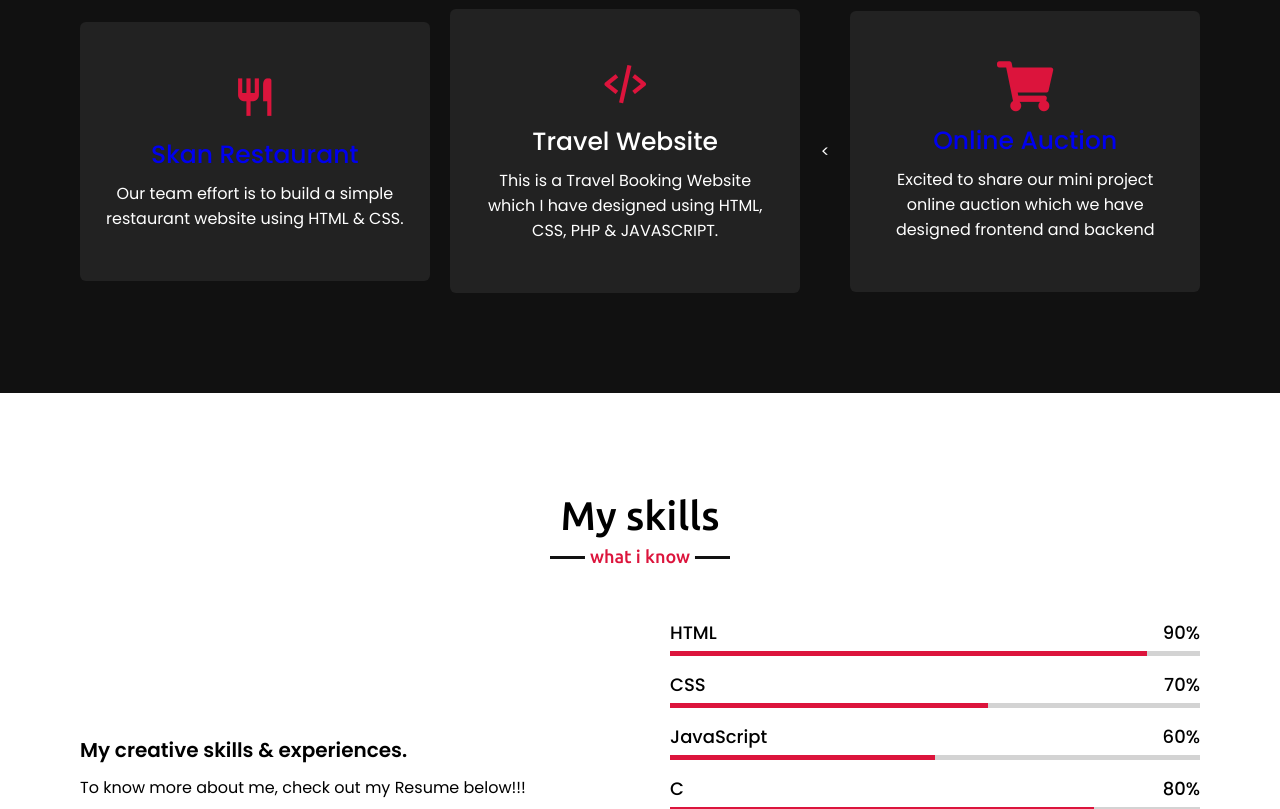
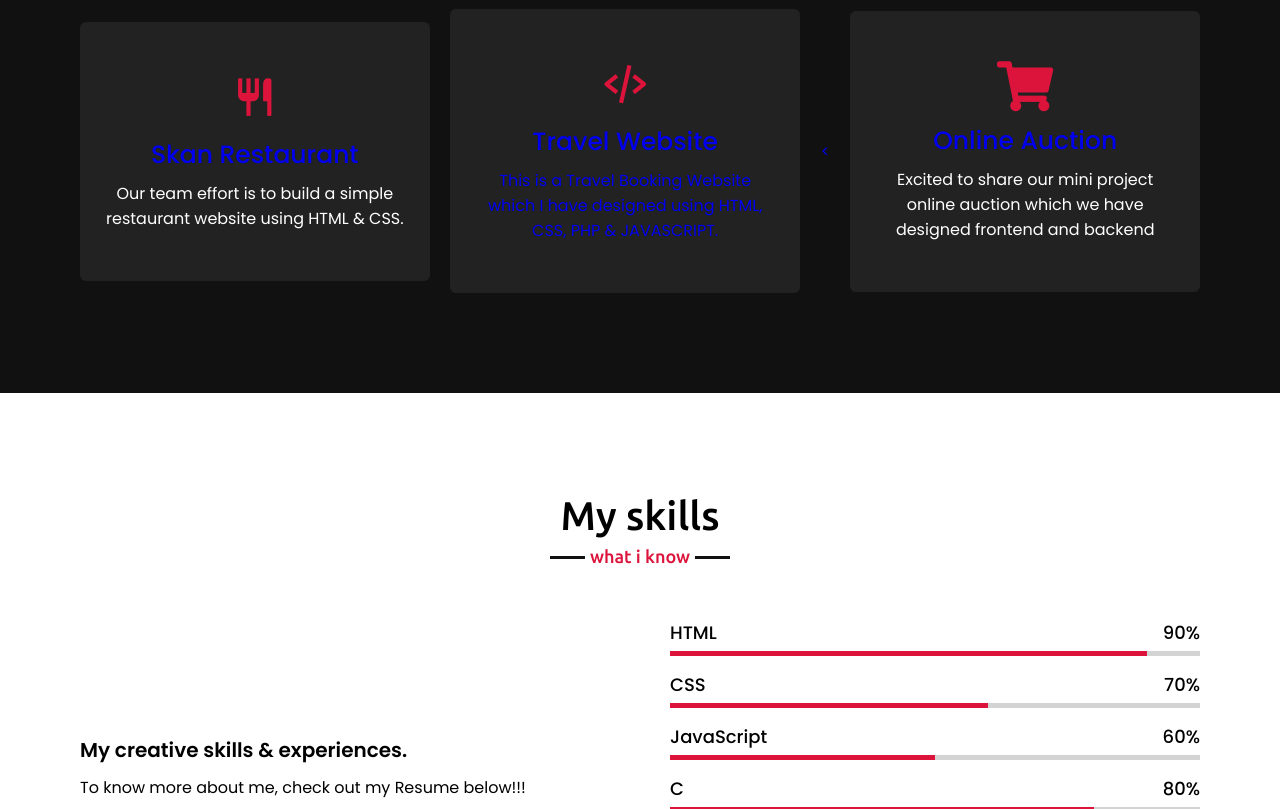
Before and after one commit to shirishapedapudi/Codsoft-1, a plain HTML site: page index.html in a window 1280 px wide. Shown: the part 1900-2709 px from the top of the page. Drawn offline with nearby package versions, Linux system fonts and the light colour scheme; a script that the page names is missing.

Commit message:
Update index.html

```diff
--- a/index.html
+++ b/index.html
@@ -80,7 +80,7 @@
                 <div class="card">
                     <div class="box">
                         <i class='bx bx-code-alt' ></i>
-                        <div class="text">Travel Website</div>
+                        <div class="text"><a href ="https://inquisitive-pika-310c5a.netlify.app/">Travel Website</div>
                         <p>This is a Travel Booking Website which I have designed using HTML, CSS, PHP & JAVASCRIPT. </p>
                     </div>
                 </div>
```
